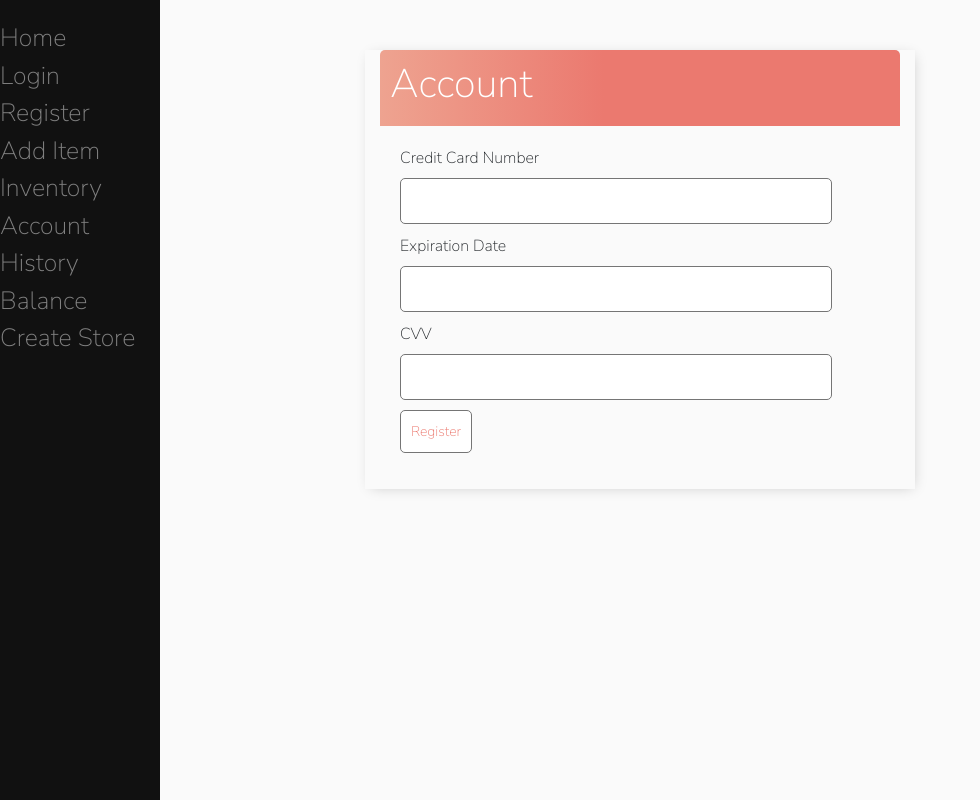
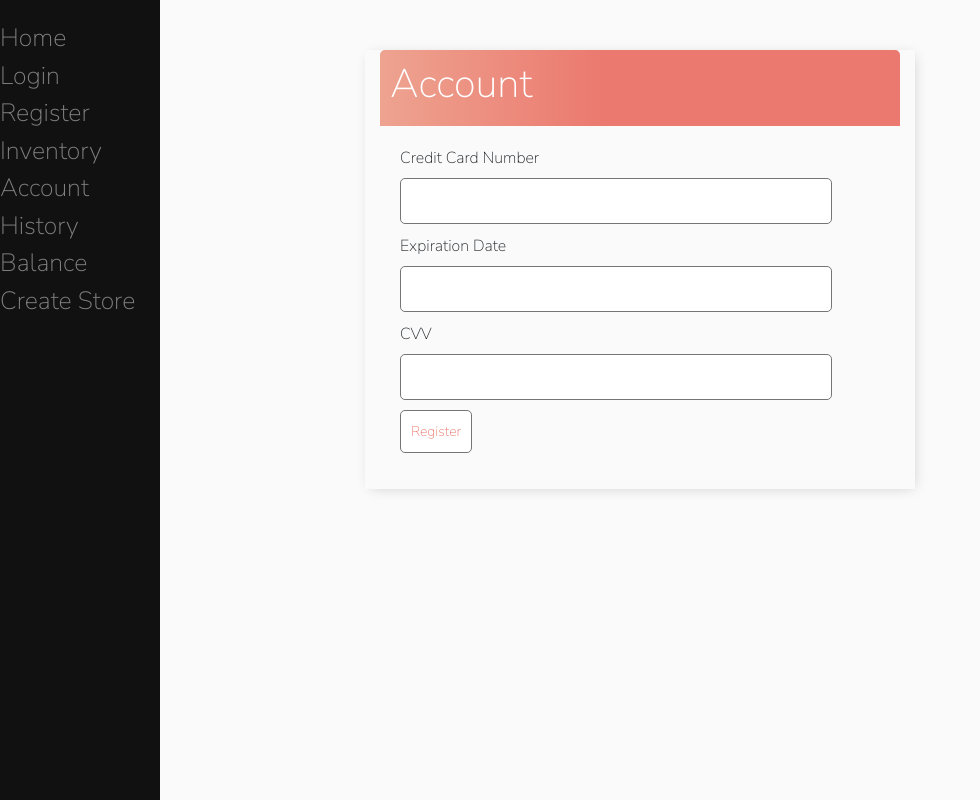
Before and after one commit to AdventurousDataScientist/EcommerceSite, a Django app: page /account in a window 1280 px wide. Shown: the whole page, without its empty margins (0-980 px from the left). Run offline with Django 4.2, Linux system fonts and the light colour scheme; parts of the project's set-up code (start-up, migrations or seed data) failed here and were passed over.

Commit message:
Removed add item link from nav bar

```diff
--- a/ecommerce_site/main/forms.py
+++ b/ecommerce_site/main/forms.py
@@ -1,6 +1,5 @@
 from django import forms
-from .secure_variables import CREDIT_CARD_NUMBER, CVV, EXPIRATION_DATE
-
+from .secure_variables import CREDIT_CARD_NUMBER, EXPIRATION_DATE, CVV
 class PaymentForm(forms.Form):
     cc_number = forms.CharField(label='Credit Card Number', empty_value=CREDIT_CARD_NUMBER)
     cc_expiry = forms.CharField(label='Expiration Date', empty_value=EXPIRATION_DATE)
--- a/ecommerce_site/main/templates/main/base.html
+++ b/ecommerce_site/main/templates/main/base.html
@@ -85,7 +85,6 @@
           <a href="/home">Home</a>
           <a href="/login">Login</a>
           <a href="/register">Register</a>
-          <a href="/create">Add Item</a>
           <a href="/inventory">Inventory</a>
           <a href="/account">Account</a>
           <a href="/history">History</a>
```
